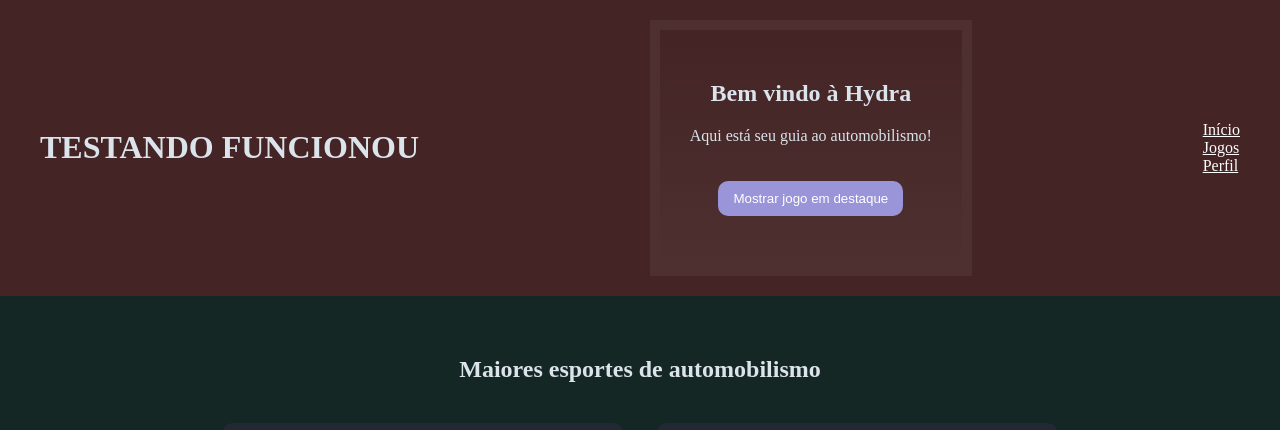
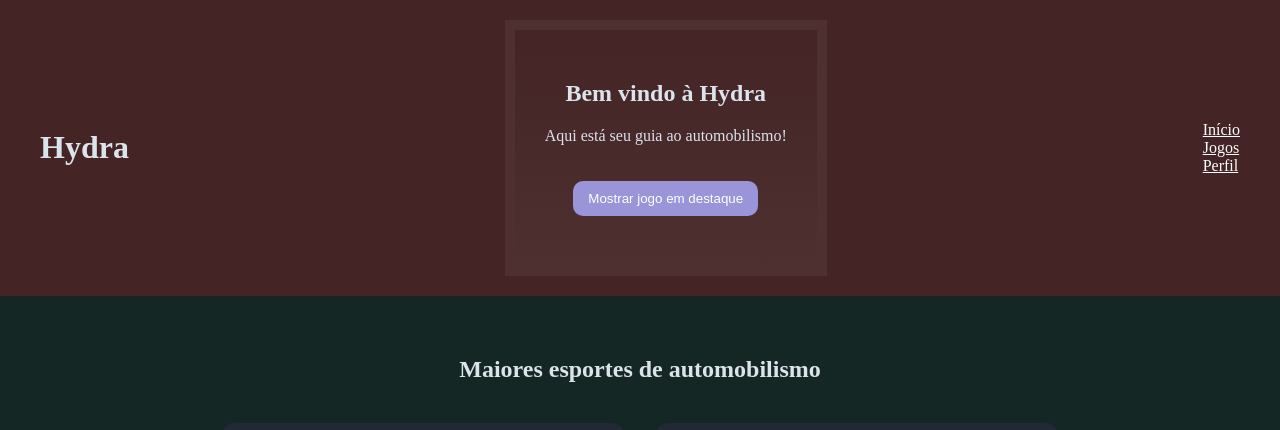
Before and after one commit to joazis-quebra-codegos/ProjetoMod, a plain HTML site: page index.html in a window 1280 px wide. Shown: the top 430 px of the page. Drawn offline with Linux system fonts and the light colour scheme.

Commit message:
commit tlg

```diff
--- a/index.html
+++ b/index.html
@@ -8,7 +8,7 @@
 </head>
 <script src="script.js"></script>
 <body>
-    <header><h1>TESTANDO FUNCIONOU</h1>
+    <header><h1>Hydra</h1>
                 <section class="banner">
             <h2>Bem vindo à Hydra</h2>
             <p>Aqui está seu guia ao automobilismo!</p>
```
